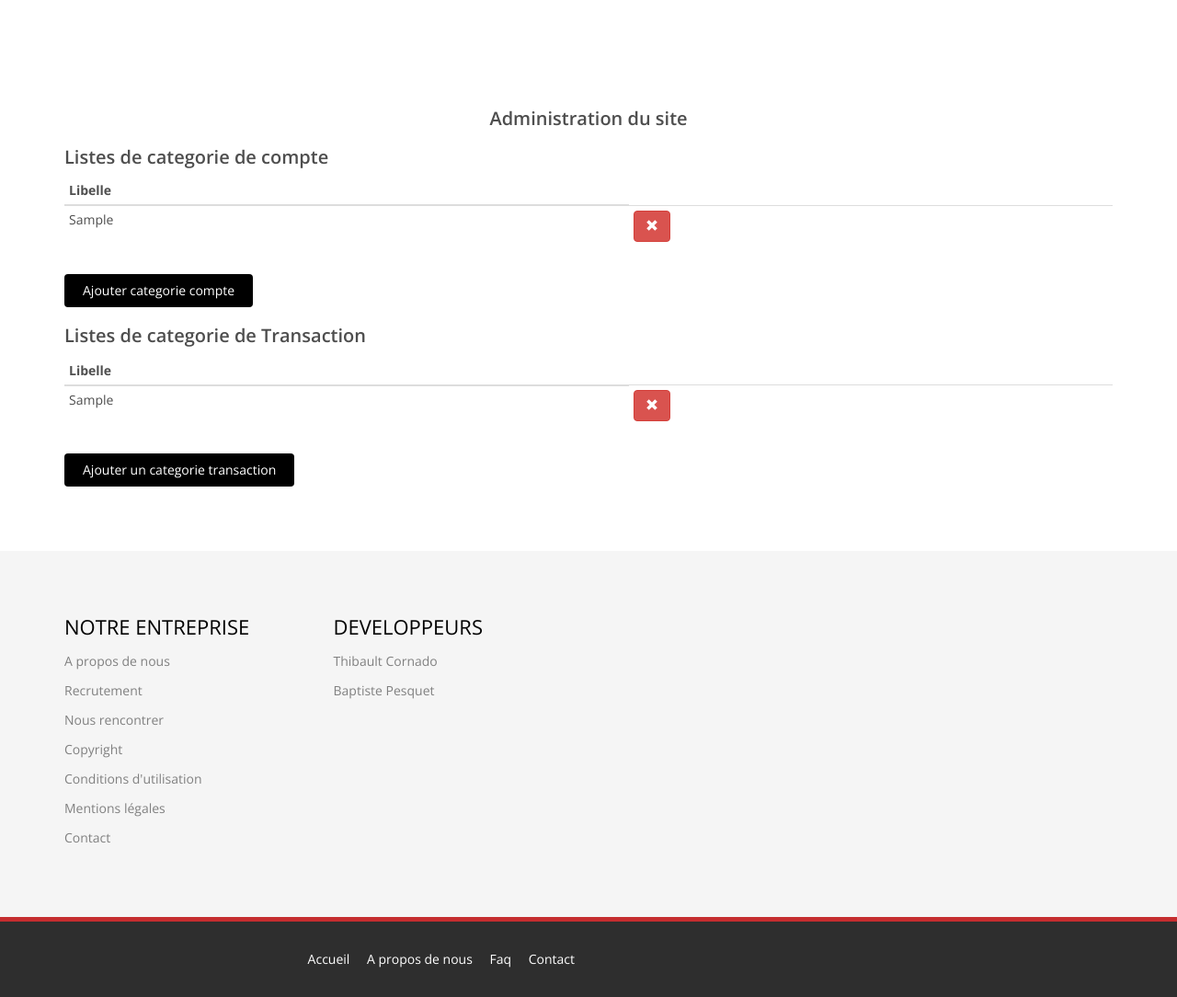
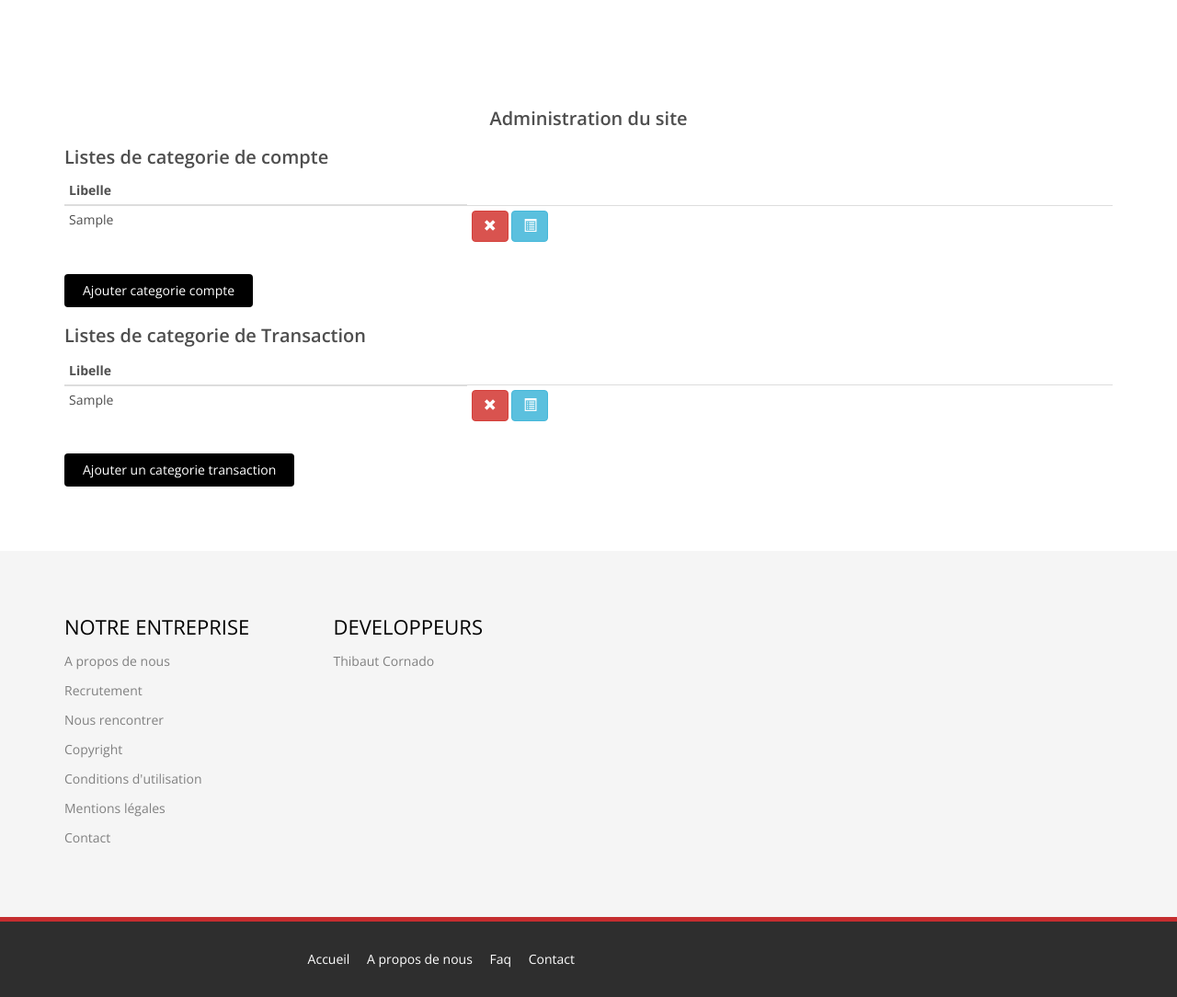
Before and after one commit to Treeffe/budget, a PHP site: template views/compteTransaction.html.twig in a window 1280 px wide. Shown: the part 89-1173 px from the top of the page at 92% size. Run offline with PHP 8.4, Linux system fonts and the light colour scheme; the template is opened without the code that fills it: most values are stand-ins (such as "Sample title", 1, 10 or a date in 2020); some libraries are stand-ins or nearby versions.

Commit message:
mise en  place modification

```diff
--- a/bdd/bdd_budget.sql
+++ b/bdd/bdd_budget.sql
@@ -23,7 +23,7 @@
 ID int NOT NULL AUTO_INCREMENT,
 IDUser int not null,
 IDCategorieCompte int NOT NULL,
-MontantCompte int not null,
+MontantCompte float not null,
 libelleCompte varchar(255) NOT NULL,
 PRIMARY KEY (ID) );
 
@@ -34,7 +34,7 @@
 IDCompteDebit int NOT NULL,
 idUser int not null,
 date dateTime NOT NULL,
-montant int NOT NULL,
+montant float NOT NULL,
 libelleTransaction varchar(255) NOT NULL,
 PRIMARY KEY (ID) );
 
--- a/src/DAO/CategorieCompteDAO.php
+++ b/src/DAO/CategorieCompteDAO.php
@@ -85,10 +85,10 @@
         $this->getDb()->executeQuery($sql, array($id));
     }
 
-    public function modificationCategorieCompte($idCatDel, $libelle)
+    public function modificationLibelleCategorieCompte($idCat, $libelle)
     {
-        $sql = "UPDATE compte SET libelleCategorieCompte = ? WHERE IDCategorieCompte=?";
-        $this->getDb()->executeUpdate($sql, array( $idCategorieCompte, $libelle));
+        $sql = "UPDATE categorieCompte SET libelleCategorieCompte=? WHERE ID = ?";
+        $test = $this->getDb()->executeUpdate($sql, array( $libelle, $idCat));
     }
 
 
--- a/src/DAO/CategorieTransactionDAO.php
+++ b/src/DAO/CategorieTransactionDAO.php
@@ -67,5 +67,10 @@
         $this->getDb()->executeQuery($sql, array($id));
     }
 
+    public function modificationLibelleCategorieTransaction($idCat, $libelle)
+    {
+        $sql = "UPDATE categorieTransaction SET libelleCategorieTansaction=? WHERE ID= ?";
+        $test = $this->getDb()->executeUpdate($sql, array( $libelle, $idCat));
+    }
 
 }
--- a/views/compteTransaction.html.twig
+++ b/views/compteTransaction.html.twig
@@ -29,9 +29,43 @@
                             <a type="submit" href="{{ app.request.basepath }}/deleteCategorieCompte/{{ categorieCompte.ID }}" class="btn btn-danger">
                                  <span class="glyphicon glyphicon-remove"></span>
                             </a>
+                            <button type="button" class="btn btn-info" data-toggle="modal" data-target="#modifCompte">
+                                <span class="glyphicon glyphicon-list-alt"></span>
+                            </button>
                         </td>
                     </div>
                 </tr>
+            </div>
+            <!-- Modal -->
+<div class="modal fade" id="modifCompte" tabindex="-1" role="dialog" aria-labelledby="exampleModalLongTitle" aria-hidden="true">
+  <div class="modal-dialog" role="document">
+    <div class="modal-content">
+      <div class="modal-header">
+        <h5 class="modal-title" id="exampleModalLongTitle">Modification d'une categorie de compte</h5>
+        <button type="button" class="close" data-dismiss="modal" aria-label="Close">
+          <span aria-hidden="true">&times;</span>
+        </button>
+      </div>
+      <div class="modal-body">
+        <div >
+    <form action="{{ app.request.basepath }}/modifCategorieCompte/{{categorieCompte.ID}}" method="post">
+        <div class="form-group">
+		      <div class="input-group">
+                <div class="col-md-12">
+                    Libellé categorie compte :<input type="text" name="libelle" class="form-control">
+                </div>
+            </div>
+        </div>
+        <div class="form-group">
+            <div class="col-sm-offset-5 col-sm-3" style="margin-top: 10px">
+                <input type="submit" class="btn btn-primary" value="Modifier" />
+            </div>
+        </div>
+    </form>
+</div>
+</div>
+</div>
+</div>
 </div>
             {% endfor %}
         </table>
@@ -66,7 +100,7 @@
         </div>
         <div class="form-group">
             <div class="col-sm-offset-5 col-sm-3" style="margin-top: 10px">
-                <input type="submit" class="btn btn-primary" value="modif" />
+                <input type="submit" class="btn btn-primary" value="Sauvegarder" />
             </div>
         </div>
     </form>
@@ -75,6 +109,8 @@
 </div>
 </div>
 </div>
+
+
 <div>
     <h2>Listes de categorie de Transaction</h2>
 </div>
@@ -95,10 +131,45 @@
                             <a type="submit" href="{{ app.request.basepath }}/deleteCategorieTransaction/{{ categorieTransaction.ID }}" class="btn btn-danger">
                                  <span class="glyphicon glyphicon-remove"></span>
                             </a>
+                            <button type="button" class="btn btn-info" data-toggle="modal" data-target="#modifTransaction">
+                                <span class="glyphicon glyphicon-list-alt"></span>
+                            </button>
                         </td>
                     </div>
                 </tr>
             </div>
+            <div class="modal fade" id="modifTransaction" tabindex="-1" role="dialog" aria-labelledby="exampleModalLongTitle" aria-hidden="true">
+              <div class="modal-dialog" role="document">
+                <div class="modal-content">
+                  <div class="modal-header">
+                    <h5 class="modal-title" id="exampleModalLongTitle">Modifier categorie de transaction</h5>
+                    <button type="button" class="close" data-dismiss="modal" aria-label="Close">
+                      <span aria-hidden="true">&times;</span>
+                    </button>
+                  </div>
+                  <div class="modal-body">
+                    <div >
+                <form action="{{ app.request.basepath }}/modifCategorieTransaction/{{ categorieTransaction.ID }}" method="post">
+                    <div class="form-group">
+                      <div class="input-group">
+                            <div class="col-md-12">
+                                Libellé categorie transaction :<input type="text" name="libelle" class="form-control">
+                            </div>
+                        </div>
+                    </div>
+                    <div class="form-group">
+                        <div class="col-sm-offset-5 col-sm-3" style="margin-top: 10px">
+                            <input type="submit" class="btn btn-primary" value="Modifier" />
+                        </div>
+                    </div>
+                </form>
+
+                        </div>
+                      </div>
+                    </div>
+                  </div>
+                </div>
+
             {% endfor %}
         </table>
     </div>
@@ -110,6 +181,7 @@
 <button type="button" class="btn btn-primary" data-toggle="modal" data-target="#ajjoutcattr">
   Ajouter un categorie transaction
 </button>
+
 
 <!-- Modal -->
                 <div class="modal fade" id="ajjoutcattr" tabindex="-1" role="dialog" aria-labelledby="exampleModalLongTitle" aria-hidden="true">
@@ -133,7 +205,7 @@
                         </div>
                         <div class="form-group">
                             <div class="col-sm-offset-5 col-sm-3" style="margin-top: 10px">
-                <input type="submit" class="btn btn-primary" value="modif" />
+                                <input type="submit" class="btn btn-primary" value="Sauvegarder" />
                             </div>
                         </div>
                     </form>
@@ -143,4 +215,6 @@
                         </div>
                       </div>
                     </div>
+<!-- Modal -->
+
 {% endblock %}
--- a/views/comptes.html.twig
+++ b/views/comptes.html.twig
@@ -55,7 +55,7 @@
                     Libellé du compte :<input type="text" name="libelle" class="form-control">
                 </div>
                 <div class="col-md-12">
-                    Montant de depart : <input type="number" name="montant" class="form-control">
+                    Montant de depart : <input type="number" name="montant" step="0.01" class="form-control">
                 </div>
                 <div class="col-md-12 ">
                 Catégorie du compte :
--- a/views/layout.html.twig
+++ b/views/layout.html.twig
@@ -106,8 +106,8 @@
                     <div class="widget">
                         <h3>Developpeurs</h3>
                         <ul>
-                            <li><a href="http://cornadothibaut.xyz/">Thibault Cornado</a></li>
-                            <li><a href="http://www.bpesquet.fr/">Baptiste Pesquet</a></li>
+                            <li><a href="http://cornadothibaut.xyz/">Thibaut Cornado</a></li>
+                            <!-- <li><a href="http://www.bpesquet.fr/">Baptiste Pesquet</a></li> -->
                         </ul>
                     </div>
                 </div><!--/.col-md-3-->
```
Also changed, not shown: app/routes.php (+22 -0 lines). Lines whose indentation alone changed are shown as unchanged.
